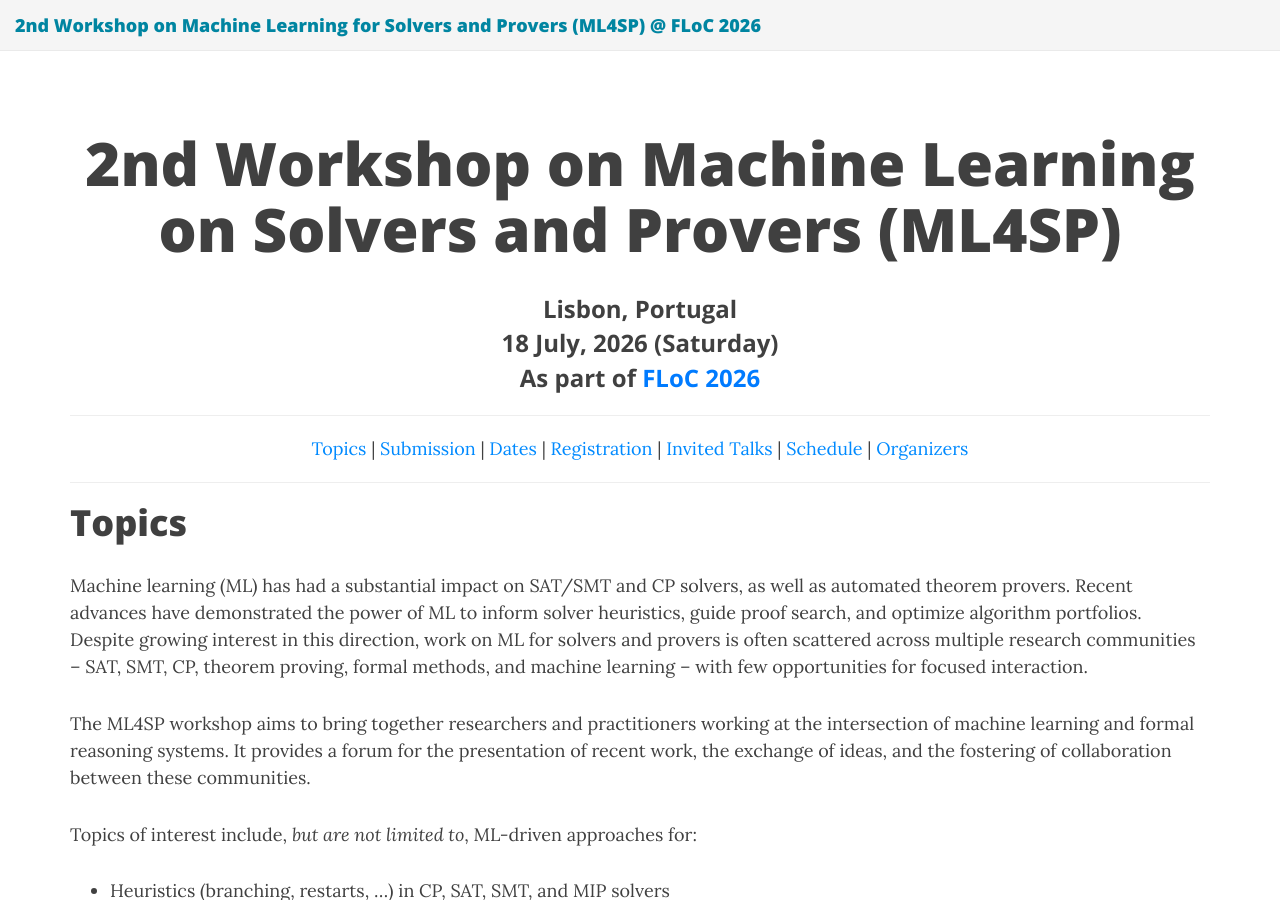
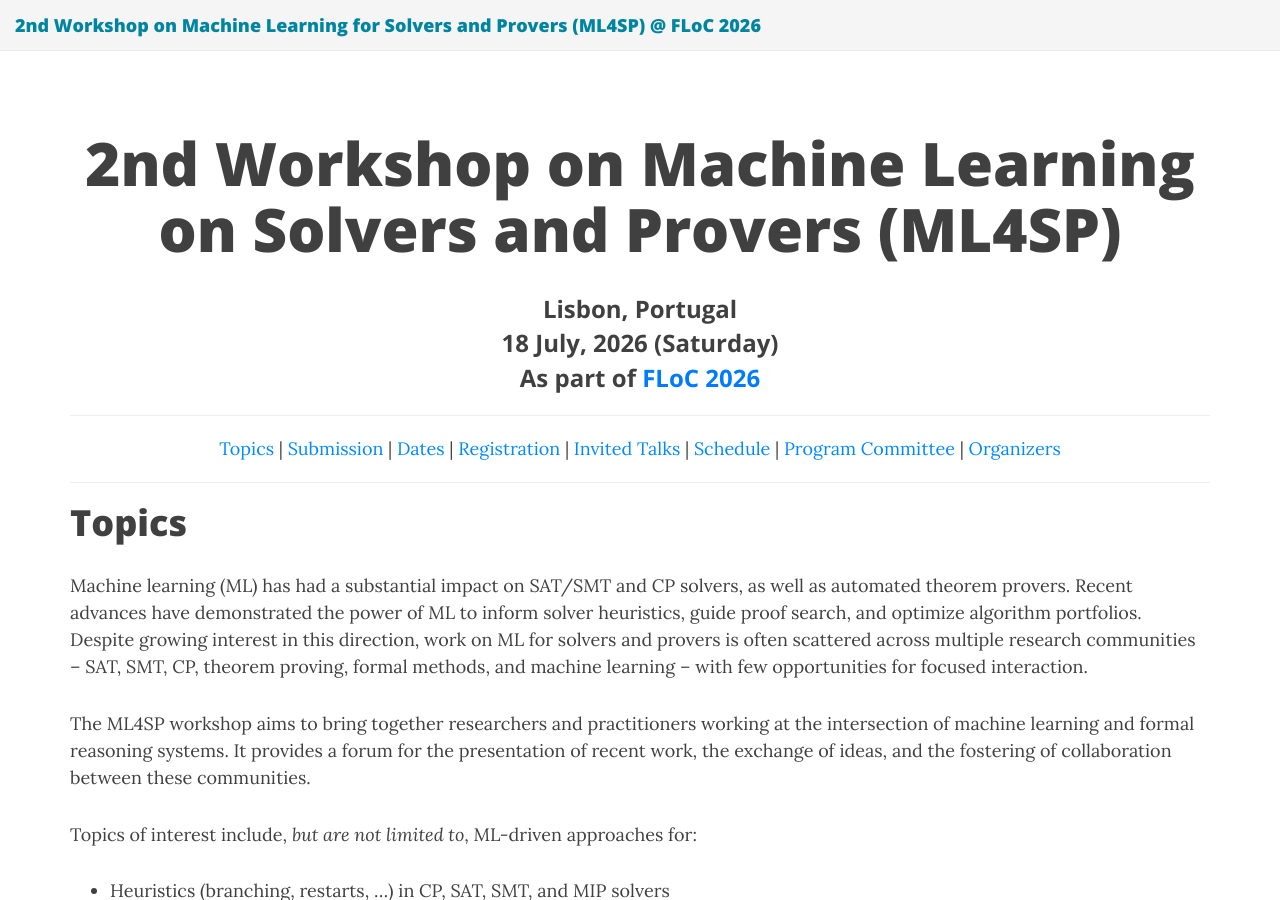
Before and after one commit to ml4sp/ml4sp.github.io, a Jekyll site: the page built from index.md, in a window 1280 px wide and 900 px high. Built offline with Jekyll 4.4.1, drawn with Linux system fonts in a browser that asks for light colours; nearby versions of some CDN libraries.

Commit message:
add placeholder for PC

```diff
--- a/index.md
+++ b/index.md
@@ -42,6 +42,7 @@ title: 2nd Workshop on Machine Learning on Solvers and Provers (ML4SP)
   <a href="#registration">Registration</a> |
   <a href="#invited-talks">Invited Talks</a> |
   <a href="#schedule">Schedule</a> |
+  <a href="#pc">Program Committee</a> |
   <a href="#organizers">Organizers</a>
 </nav>
 
@@ -133,6 +134,12 @@ TBA
 | 15:00 - 15:30 | Coffee Break | |
 | 15:30 - 16:15 | [ML-guided search for Mixed Integer Linear Programming](#ml-guided-search-for-mixed-integer-linear-programming) | Bistra Dilkina |
 | 16:15 - 17:00 | **Panel:** Future of Machine Learning for Solvers/Provers | **Panelists:** Nguyen Dang, Sean Holden, Mikoláš Janota, Martin Suda, Stefan Szeider<br>**Moderator:** Vijay Ganesh | -->
+
+<hr>
+
+# Program Committee
+
+TBA
 
 <hr>
 
```
